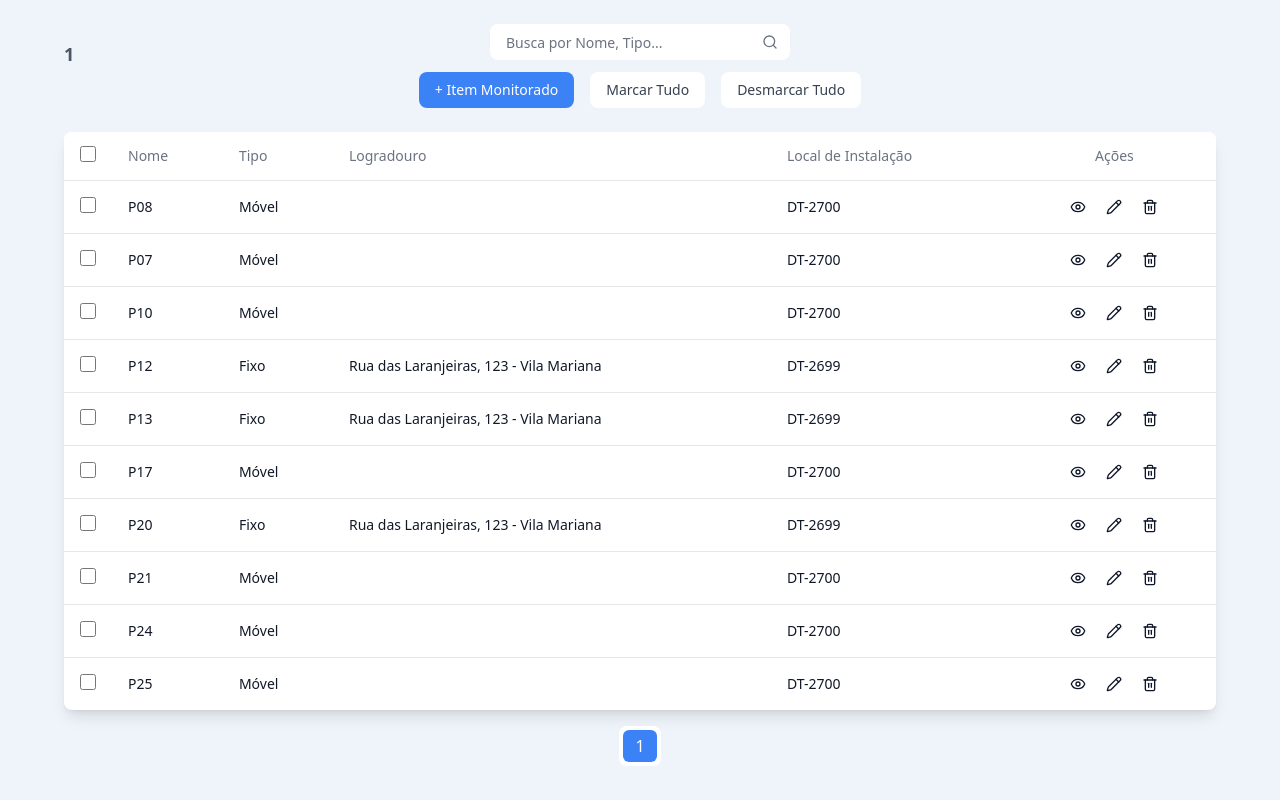
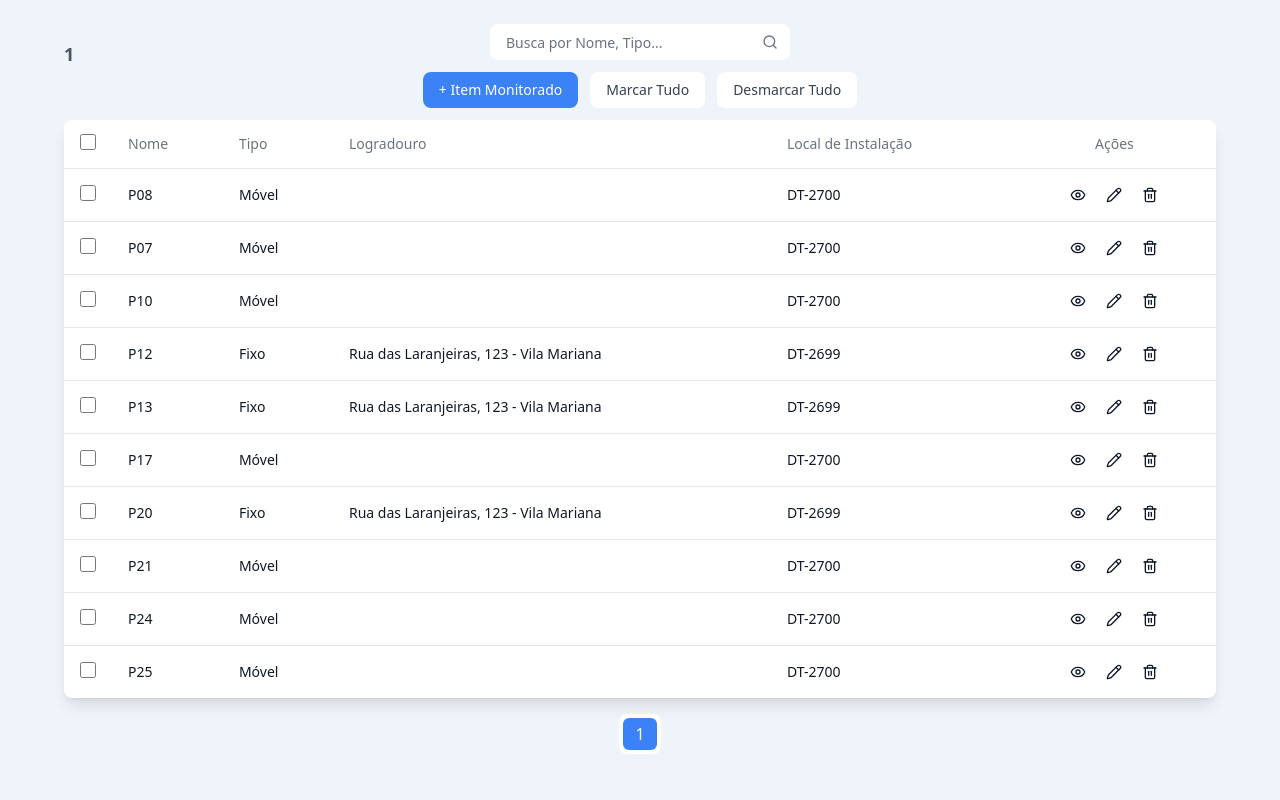
Before and after one commit to brunoleonardi/segpub, a React (Vite) app: page /control/1 in a window 1280 px wide. Built offline with nearby package versions, Linux system fonts and the light colour scheme; no server answers; the HTML template or start-up script is replaced by a standard one.

Commit message:
Updated ControlTable.tsx

```diff
--- a/src/components/ControlTable/ControlTable.tsx
+++ b/src/components/ControlTable/ControlTable.tsx
@@ -88,7 +88,7 @@ export const ControlTable: React.FC<ControlTableProps> = ({ isDarkMode, title })
             </div>
           </div>
 
-          <div className="flex justify-center gap-4 mb-6">
+          <div className="flex justify-center gap-3 mb-3">
             <button
               className={`h-9 px-4 py-2 text-sm rounded-lg transition-colors flex items-center gap-2 ${
                 isDarkMode
```
